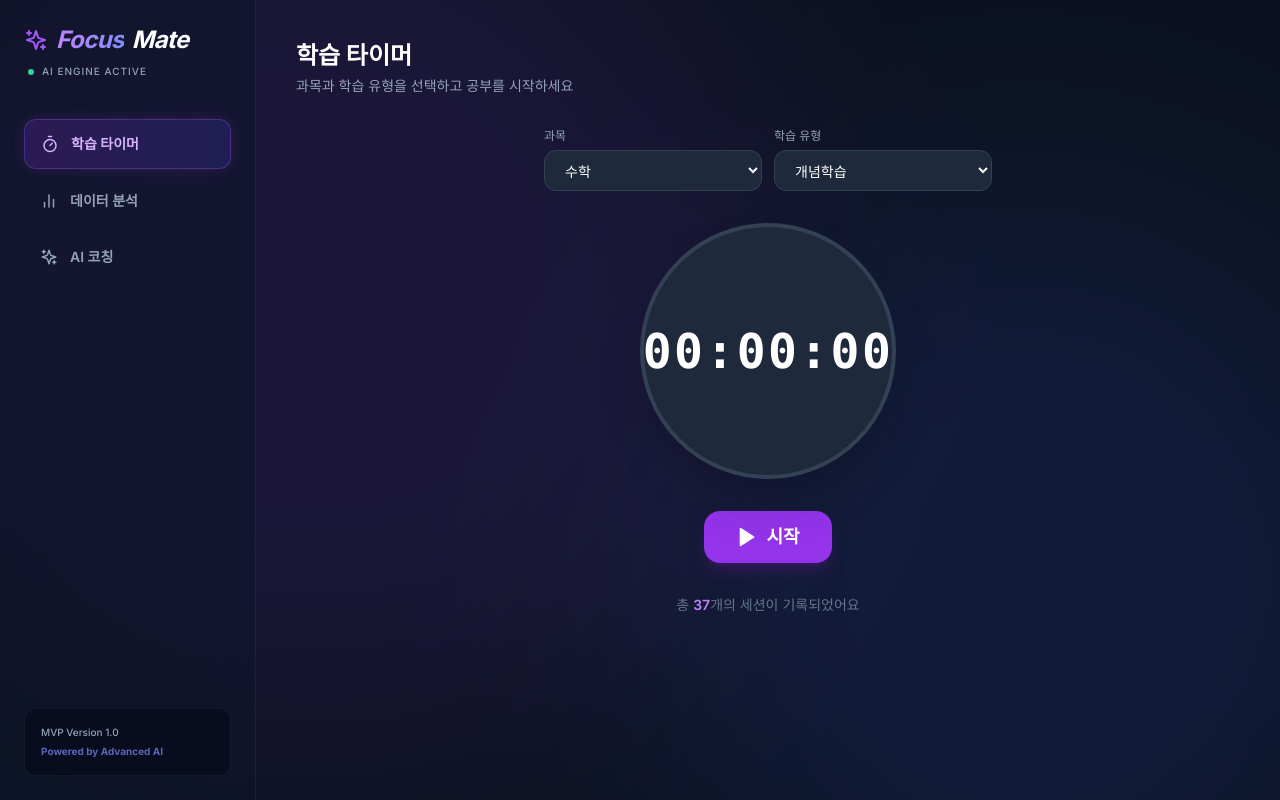
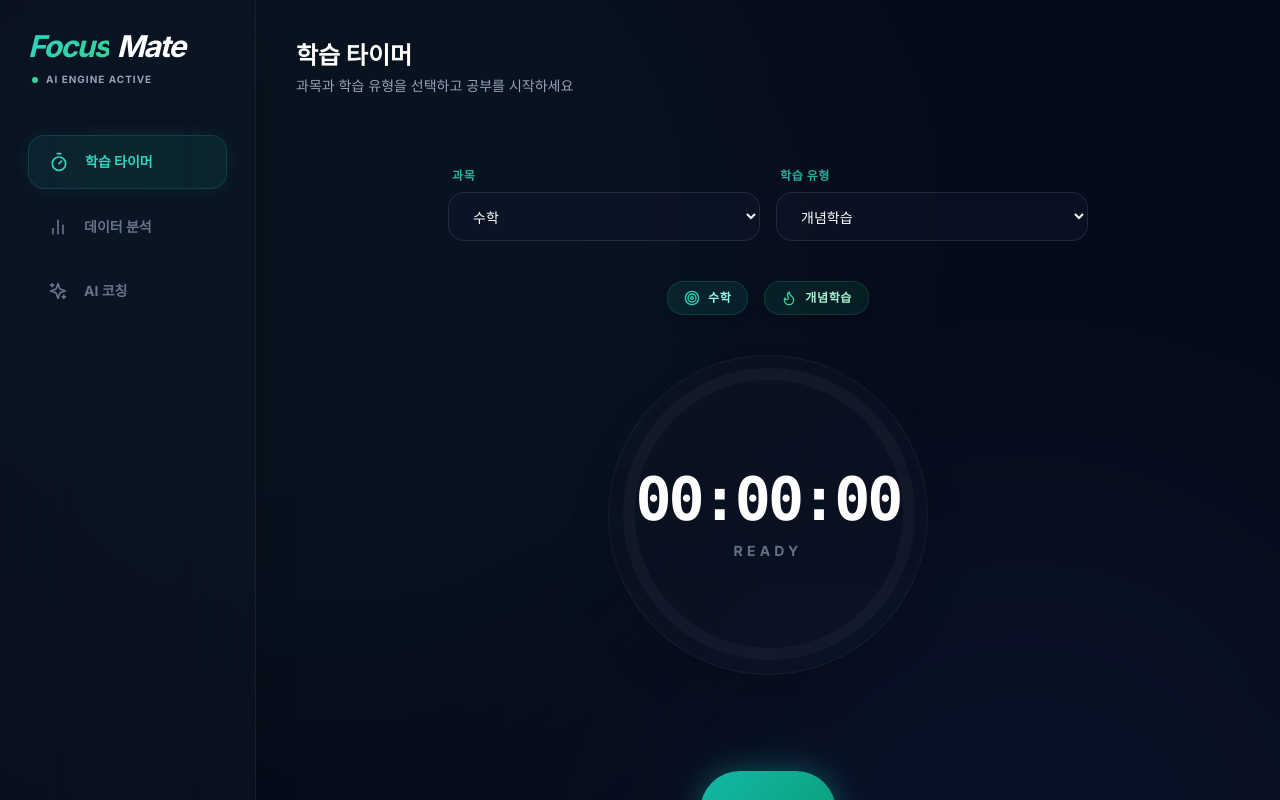
Before and after one commit to FocusMate-Coach/focusmate, a React (Vite) app: page / in a window 1280 px wide. Shown: the top 800 px of the page. Built offline with nearby package versions, Linux system fonts and the light colour scheme.

Commit message:
design: 시안 2안(Teal & 원형 타이머) 완성

```diff
--- a/src/components/Layout/Layout.tsx
+++ b/src/components/Layout/Layout.tsx
@@ -1,4 +1,3 @@
-// src/components/Layout/Layout.tsx
 import { NavLink } from 'react-router-dom';
 import { Timer, BarChart2, Sparkles } from 'lucide-react';
 
@@ -14,59 +13,57 @@
 
 export default function Layout({ children }: LayoutProps) {
   return (
-    <div className="min-h-screen bg-[#0B1120] text-slate-200 flex flex-col lg:flex-row font-sans selection:bg-purple-500/30 overflow-hidden relative">
-      {/* 배경 장식 */}
-      <div className="absolute top-[-20%] left-[-10%] w-[70vw] h-[70vw] bg-purple-900/20 rounded-full blur-[120px] pointer-events-none mix-blend-screen"></div>
-      <div className="absolute bottom-[-20%] right-[-10%] w-[60vw] h-[60vw] bg-blue-900/20 rounded-full blur-[120px] pointer-events-none mix-blend-screen"></div>
+    <div className="min-h-screen bg-[#060B19] text-slate-200 flex flex-col lg:flex-row font-sans selection:bg-teal-500/30 overflow-hidden relative">
+      {/* 프리미엄 배경 글로우 효과 (Teal & Emerald) */}
+      <div className="absolute top-[-20%] left-[-10%] w-[70vw] h-[70vw] bg-teal-900/10 rounded-full blur-[120px] pointer-events-none mix-blend-screen"></div>
+      <div className="absolute bottom-[-20%] right-[-10%] w-[60vw] h-[60vw] bg-blue-900/10 rounded-full blur-[120px] pointer-events-none mix-blend-screen"></div>
 
-      {/* 사이드바 */}
-      <aside className="hidden lg:flex flex-col w-64 bg-slate-900/50 backdrop-blur-xl border-r border-white/5 p-6 shrink-0 z-10">
-        <div className="mb-10">
-          <h1 className="text-2xl font-black tracking-tight italic flex items-center gap-2">
-            <Sparkles className="text-purple-500" size={24} />
-            <span className="bg-clip-text text-transparent bg-gradient-to-r from-purple-400 to-indigo-400">
+      {/* 데스크탑 사이드바 */}
+      <aside className="hidden lg:flex flex-col w-64 bg-slate-900/40 backdrop-blur-2xl border-r border-white/5 p-7 shrink-0 z-10 shadow-2xl">
+        <div className="mb-12">
+          <h1 className="text-3xl font-black tracking-tighter italic flex items-center gap-2">
+            <span className="bg-clip-text text-transparent bg-gradient-to-r from-teal-400 to-emerald-400">
               Focus
             </span>
             <span className="text-white">Mate</span>
           </h1>
           <div className="flex items-center gap-2 mt-2 ml-1">
             <span className="w-1.5 h-1.5 bg-emerald-400 rounded-full animate-pulse"></span>
-            <p className="text-[10px] tracking-widest text-slate-400 font-medium uppercase">AI Engine Active</p>
+            <p className="text-[10px] tracking-widest text-slate-400 font-bold uppercase">AI Engine Active</p>
           </div>
         </div>
 
-        <nav className="space-y-2 flex-1">
+        <nav className="space-y-3 flex-1">
           {NAV_ITEMS.map(({ to, icon: Icon, label }) => (
             <NavLink
               key={to}
               to={to}
               end={to === '/'}
               className={({ isActive }) =>
-                `flex items-center gap-3 px-4 py-3.5 rounded-xl text-sm font-semibold transition-all duration-300 ${
+                `flex items-center gap-4 px-5 py-4 rounded-2xl text-sm font-bold transition-all duration-300 ${
                   isActive
-                    ? 'bg-gradient-to-r from-purple-600/20 to-indigo-600/20 text-purple-300 border border-purple-500/30 shadow-[0_0_15px_rgba(168,85,247,0.15)]'
-                    : 'text-slate-400 hover:text-slate-200 hover:bg-slate-800/60'
+                    ? 'bg-gradient-to-r from-teal-500/10 to-emerald-500/10 text-teal-400 border border-teal-500/20 shadow-[0_0_20px_rgba(20,184,166,0.1)]'
+                    : 'text-slate-500 hover:text-slate-200 hover:bg-slate-800/50'
                 }`
               }
             >
-              <Icon size={18} />
+              <Icon size={20}  />
               {label}
             </NavLink>
           ))}
         </nav>
 
-        <div className="p-4 bg-slate-950/50 rounded-xl border border-white/5 text-[10px] mt-4">
-          <p className="text-slate-400 font-medium mb-1">MVP Version 1.0</p>
-          <p className="text-indigo-400/70 font-bold">Powered by Advanced AI</p>
+        <div className="p-5 bg-slate-950/50 rounded-2xl border border-white/5 text-[11px] mt-4">
+          <p className="text-slate-400 font-semibold mb-1.5">MVP Version 1.0</p>
+          <p className="text-teal-400/70 font-black tracking-wide">Powered by AI</p>
         </div>
       </aside>
 
-      {/* 메인 콘텐츠 */}
+      {/* 메인 콘텐츠 영역 */}
       <main className="flex-1 flex flex-col min-h-screen relative z-10">
         <header className="lg:hidden flex items-center justify-between px-6 py-5 bg-slate-900/80 backdrop-blur-md border-b border-white/5 sticky top-0 z-50">
-          <h1 className="text-xl font-bold flex items-center gap-2">
-            <Sparkles className="text-purple-400" size={20} />
-            <span className="text-purple-400">Focus</span>Mate
+          <h1 className="text-xl font-black italic tracking-tighter">
+            <span className="text-teal-400">Focus</span>Mate
           </h1>
         </header>
 
@@ -74,20 +71,20 @@
           {children}
         </div>
 
-        {/* 모바일 하단 탭바 (이 부분 에러 수정 완료!) */}
-        <nav className="lg:hidden flex border-t border-white/5 bg-slate-900/80 backdrop-blur-xl pb-safe">
+        {/* 모바일 하단 탭바 */}
+        <nav className="lg:hidden flex border-t border-white/5 bg-slate-900/90 backdrop-blur-2xl pb-safe">
           {NAV_ITEMS.map(({ to, icon: Icon, label }) => (
             <NavLink
               key={to}
               to={to}
               end={to === '/'}
               className={({ isActive }) =>
-                `flex-1 flex flex-col items-center gap-1 py-4 text-[11px] font-medium transition-all ${
-                  isActive ? 'text-purple-400' : 'text-slate-500'
+                `flex-1 flex flex-col items-center gap-1.5 py-4 text-[11px] font-bold transition-all ${
+                  isActive ? 'text-teal-400' : 'text-slate-500'
                 }`
               }
             >
-              <Icon size={20} />
+              <Icon size={22}  />
               {label}
             </NavLink>
           ))}
--- a/src/components/Timer/Timer.tsx
+++ b/src/components/Timer/Timer.tsx
@@ -1,5 +1,6 @@
+// src/components/Timer/Timer.tsx
 import { useState } from 'react';
-import { Play, Pause, Square, RotateCcw } from 'lucide-react';
+import { Play, Pause, Square, RotateCcw, Target, Flame, Trophy } from 'lucide-react';
 import { useTimer } from '../../hooks/useTimer';
 import FocusRating from '../FocusRating/FocusRating';
 import type { Subject, StudyType, StudySession } from '../../types';
@@ -7,31 +8,22 @@
 const SUBJECTS: Subject[] = ['국어', '영어', '수학', '과학', '사회', '기타'];
 const STUDY_TYPES: StudyType[] = ['개념학습', '문제풀이', '복습', '인강시청', '오답노트'];
 
-const SUBJECT_COLORS: Record<Subject, string> = {
-  '국어': 'bg-emerald-500',
-  '영어': 'bg-blue-500',
-  '수학': 'bg-purple-500',
-  '과학': 'bg-amber-500',
-  '사회': 'bg-red-500',
-  '기타': 'bg-gray-500',
-};
-
 interface TimerProps {
   onSessionSaved: (session: StudySession) => void;
 }
 
-function formatTime(seconds: number): string {
-  const h = Math.floor(seconds / 3600);
-  const m = Math.floor((seconds % 3600) / 60);
-  const s = seconds % 60;
-  const pad = (n: number) => String(n).padStart(2, '0');
-  return `${pad(h)}:${pad(m)}:${pad(s)}`;
-}
-
 export default function Timer({ onSessionSaved }: TimerProps) {
+  // 팀장님의 핵심 타이머 로직 그대로 유지!
   const { status, elapsed, subject, studyType, startTime, setSubject, setStudyType, start, pause, resume, stop, reset } = useTimer();
   const [showRating, setShowRating] = useState(false);
   const [pendingSession, setPendingSession] = useState<Omit<StudySession, 'focusScore'> | null>(null);
+
+  const formatTime = (totalSeconds: number) => {
+    const h = Math.floor(totalSeconds / 3600);
+    const m = Math.floor((totalSeconds % 3600) / 60);
+    const s = totalSeconds % 60;
+    return `${h.toString().padStart(2, '0')}:${m.toString().padStart(2, '0')}:${s.toString().padStart(2, '0')}`;
+  };
 
   const handleStop = () => {
     if (elapsed < 5) return; // 최소 5초 이상
@@ -40,7 +32,7 @@
     const now = new Date();
     const endH = String(now.getHours()).padStart(2, '0');
     const endM = String(now.getMinutes()).padStart(2, '0');
-    const hour = parseInt(startTime.split(':')[0], 10);
+    const hour = parseInt(startTime.split(':')[0], 10) || 0;
 
     setPendingSession({
       id: `session_${Date.now()}`,
@@ -71,17 +63,20 @@
     reset();
   };
 
+  const isActive = status === 'running';
+
   return (
-    <div className="flex flex-col items-center gap-8">
-      {/* 과목 / 유형 선택 */}
-      <div className="w-full max-w-md flex gap-3">
+    <div className="flex flex-col items-center justify-center space-y-10 py-10 max-w-2xl mx-auto">
+
+      {/* 과목 및 학습 유형 선택 (글래스모피즘 디자인 적용) */}
+      <div className="w-full flex gap-4 animate-fade-in-up px-4">
         <div className="flex-1">
-          <label className="block text-xs text-slate-400 mb-1.5 font-medium">과목</label>
+          <label className="block text-xs text-teal-400/80 mb-2 font-bold uppercase tracking-wider ml-1">과목</label>
           <select
             value={subject}
             onChange={(e) => setSubject(e.target.value as Subject)}
             disabled={status !== 'idle'}
-            className="w-full bg-slate-800 border border-slate-700 rounded-xl px-4 py-2.5 text-white text-sm focus:outline-none focus:ring-2 focus:ring-purple-500 disabled:opacity-50"
+            className="w-full bg-slate-900/50 backdrop-blur-md border border-white/10 rounded-2xl px-5 py-3.5 text-white text-sm focus:outline-none focus:ring-2 focus:ring-teal-500 disabled:opacity-50 transition-all cursor-pointer"
           >
             {SUBJECTS.map((s) => (
               <option key={s} value={s}>{s}</option>
@@ -89,12 +84,12 @@
           </select>
         </div>
         <div className="flex-1">
-          <label className="block text-xs text-slate-400 mb-1.5 font-medium">학습 유형</label>
+          <label className="block text-xs text-teal-400/80 mb-2 font-bold uppercase tracking-wider ml-1">학습 유형</label>
           <select
             value={studyType}
             onChange={(e) => setStudyType(e.target.value as StudyType)}
             disabled={status !== 'idle'}
-            className="w-full bg-slate-800 border border-slate-700 rounded-xl px-4 py-2.5 text-white text-sm focus:outline-none focus:ring-2 focus:ring-purple-500 disabled:opacity-50"
+            className="w-full bg-slate-900/50 backdrop-blur-md border border-white/10 rounded-2xl px-5 py-3.5 text-white text-sm focus:outline-none focus:ring-2 focus:ring-teal-500 disabled:opacity-50 transition-all cursor-pointer"
           >
             {STUDY_TYPES.map((t) => (
               <option key={t} value={t}>{t}</option>
@@ -103,96 +98,107 @@
         </div>
       </div>
 
-      {/* 현재 세션 배지 */}
-      {status !== 'idle' && (
-        <div className="flex items-center gap-2">
-          <span className={`inline-block w-2 h-2 rounded-full ${SUBJECT_COLORS[subject]} ${status === 'running' ? 'animate-pulse' : ''}`} />
-          <span className="text-sm text-slate-300">
-            {subject} · {studyType}
-          </span>
-          {startTime && (
-            <span className="text-sm text-slate-500">({startTime} 시작)</span>
-          )}
+      {/* 상단 상태 뱃지 */}
+      <div className="flex gap-4 animate-fade-in-up">
+        <div className="bg-teal-500/10 border border-teal-500/20 px-4 py-2 rounded-2xl flex items-center gap-2 shadow-lg">
+          <Target className="text-teal-400" size={16} />
+          <span className="text-xs font-bold text-teal-200 uppercase tracking-wider">{subject}</span>
         </div>
-      )}
-
-      {/* 타이머 디스플레이 */}
-      <div className="relative">
-        <div className="w-64 h-64 rounded-full bg-slate-800 border-4 border-slate-700 flex items-center justify-center shadow-2xl">
-          {status === 'running' && (
-            <div className="absolute inset-0 rounded-full border-4 border-purple-500 animate-ping opacity-20" />
-          )}
-          <span className="text-5xl font-bold text-white font-mono tracking-wider">
-            {formatTime(elapsed)}
-          </span>
+        <div className="bg-emerald-500/10 border border-emerald-500/20 px-4 py-2 rounded-2xl flex items-center gap-2 shadow-lg">
+          <Flame className="text-emerald-400" size={16} />
+          <span className="text-xs font-bold text-emerald-200 uppercase tracking-wider">{studyType}</span>
         </div>
       </div>
 
+      {/* 메인 원형 스톱워치 디자인 */}
+      <div className="relative group animate-fade-in-up">
+        {/* 외부 글로우 효과 */}
+        <div className={`absolute inset-0 bg-teal-500/20 rounded-full blur-[60px] transition-opacity duration-1000 ${isActive ? 'opacity-100' : 'opacity-0'}`}></div>
+
+        <div className="relative w-80 h-80 flex items-center justify-center bg-slate-900/40 backdrop-blur-3xl rounded-full border border-white/5 shadow-2xl">
+          {/* 원형 프로그레스 바 (SVG) */}
+          <svg className="absolute w-full h-full -rotate-90">
+            <circle cx="160" cy="160" r="140" fill="transparent" stroke="rgba(255,255,255,0.03)" strokeWidth="12" />
+            <circle
+              cx="160" cy="160" r="140" fill="transparent"
+              stroke="url(#tealGradient)"
+              strokeWidth="12"
+              strokeDasharray="880"
+              strokeDashoffset={880 - (elapsed % 3600 / 3600) * 880}
+              strokeLinecap="round"
+              className="transition-all duration-1000 ease-linear"
+            />
+            <defs>
+              <linearGradient id="tealGradient" x1="0%" y1="0%" x2="100%" y2="0%">
+                <stop offset="0%" stopColor="#2DD4BF" />
+                <stop offset="100%" stopColor="#0EA5E9" />
+              </linearGradient>
+            </defs>
+          </svg>
+
+          {/* 시간 표시 */}
+          <div className="text-center z-10">
+            <div className="text-6xl font-black text-white tracking-tighter font-mono tabular-nums drop-shadow-2xl">
+              {formatTime(elapsed)}
+            </div>
+            <p className="text-slate-500 font-bold text-sm mt-3 tracking-[0.3em] uppercase">
+              {status === 'running' ? 'Deep Work' : status === 'paused' ? 'Paused' : 'Ready'}
+            </p>
+          </div>
+        </div>
+      </div>
+
+      {/* 최소 시간 안내 */}
+      <div className="h-4">
+        {status === 'running' && elapsed < 5 && (
+          <p className="text-xs text-slate-500 font-medium animate-pulse">5초 이상 공부해야 세션을 저장할 수 있어요</p>
+        )}
+      </div>
+
       {/* 컨트롤 버튼 */}
-      <div className="flex items-center gap-4">
-        {status === 'idle' && (
+      <div className="flex items-center gap-8 animate-fade-in-up">
+        {/* 정지 및 저장 버튼 */}
+        {(status === 'running' || status === 'paused') ? (
           <button
-            onClick={start}
-            className="flex items-center gap-2 bg-purple-600 hover:bg-purple-500 text-white px-8 py-3 rounded-2xl font-semibold text-lg transition-all active:scale-95 shadow-lg shadow-purple-900/40"
+            onClick={handleStop}
+            className="p-5 rounded-3xl bg-slate-800/50 border border-white/5 text-slate-400 hover:text-red-400 hover:bg-red-500/10 transition-all active:scale-90"
+            title="종료 및 저장"
           >
-            <Play size={22} fill="currentColor" />
-            시작
+            <Square size={28} fill="currentColor" />
+          </button>
+        ) : (
+          <button disabled className="p-5 rounded-3xl bg-slate-800/20 border border-white/5 text-slate-600 opacity-50 cursor-not-allowed">
+            <Square size={28} fill="currentColor" />
           </button>
         )}
 
-        {status === 'running' && (
-          <>
-            <button
-              onClick={pause}
-              className="flex items-center gap-2 bg-amber-600 hover:bg-amber-500 text-white px-6 py-3 rounded-2xl font-semibold transition-all active:scale-95"
-            >
-              <Pause size={20} fill="currentColor" />
-              일시정지
-            </button>
-            <button
-              onClick={handleStop}
-              className="flex items-center gap-2 bg-slate-700 hover:bg-red-700 text-white px-6 py-3 rounded-2xl font-semibold transition-all active:scale-95"
-            >
-              <Square size={20} fill="currentColor" />
-              정지
-            </button>
-          </>
-        )}
+        {/* 중앙 메인 재생/일시정지 버튼 */}
+        <button
+          onClick={status === 'idle' ? start : (isActive ? pause : resume)}
+          className={`p-10 rounded-[40px] transition-all duration-500 active:scale-95 shadow-2xl flex items-center justify-center ${
+            isActive
+            ? 'bg-slate-800/80 text-white border border-white/10 hover:shadow-white/5'
+            : 'bg-gradient-to-br from-teal-500 to-emerald-600 text-white shadow-[0_0_30px_rgba(20,184,166,0.4)] hover:shadow-[0_0_40px_rgba(20,184,166,0.6)]'
+          }`}
+        >
+          {isActive ? <Pause size={48} fill="currentColor" /> : <Play size={48} className="ml-2" fill="currentColor" />}
+        </button>
 
-        {status === 'paused' && (
-          <>
-            <button
-              onClick={resume}
-              className="flex items-center gap-2 bg-purple-600 hover:bg-purple-500 text-white px-6 py-3 rounded-2xl font-semibold transition-all active:scale-95"
-            >
-              <Play size={20} fill="currentColor" />
-              재개
-            </button>
-            <button
-              onClick={handleStop}
-              className="flex items-center gap-2 bg-red-700 hover:bg-red-600 text-white px-6 py-3 rounded-2xl font-semibold transition-all active:scale-95"
-            >
-              <Square size={20} fill="currentColor" />
-              종료
-            </button>
-          </>
-        )}
-
-        {(status === 'running' || status === 'paused') && (
+        {/* 리셋 버튼 */}
+        {(status === 'running' || status === 'paused') ? (
           <button
             onClick={reset}
-            className="text-slate-500 hover:text-slate-300 transition-colors p-2"
+            className="p-5 rounded-3xl bg-slate-800/50 border border-white/5 text-slate-500 hover:text-white hover:bg-slate-700 transition-all active:scale-90"
             title="초기화"
           >
-            <RotateCcw size={20} />
+            <RotateCcw size={28} />
           </button>
+        ) : (
+          <div className="p-5 rounded-3xl bg-slate-800/20 border border-white/5 text-slate-600 opacity-50">
+            <Trophy size={28} />
+          </div>
         )}
       </div>
-
-      {/* 최소 시간 안내 */}
-      {status === 'running' && elapsed < 5 && (
-        <p className="text-xs text-slate-500">5초 이상 공부해야 세션을 저장할 수 있어요</p>
-      )}
 
       {/* 집중도 평가 모달 */}
       {showRating && (
```
Also changed, not shown: src/components/AIFeedback/AIFeedback.tsx (+50 -58 lines), src/components/Dashboard/Dashboard.tsx (+47 -46 lines), tailwind.config.js (+1 -6 lines).
